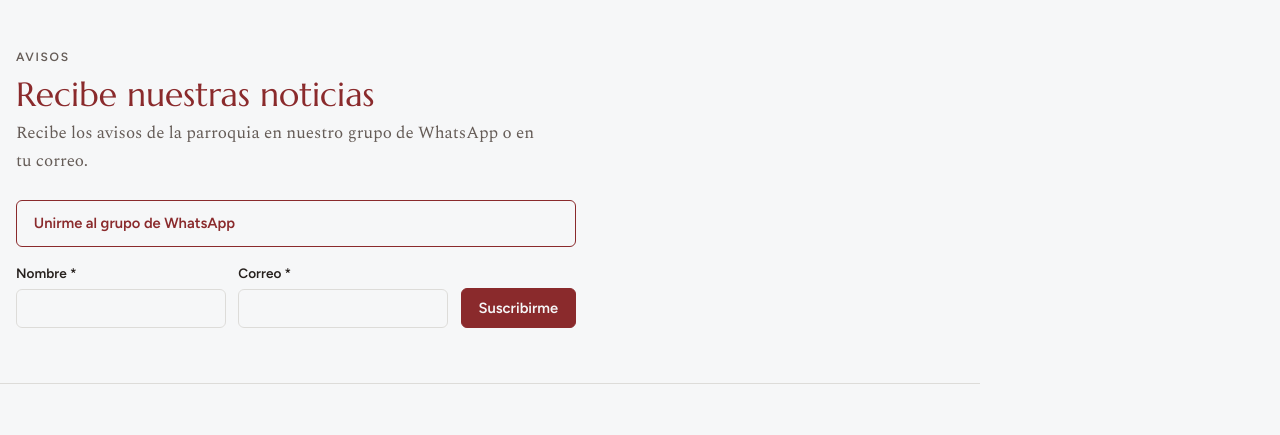
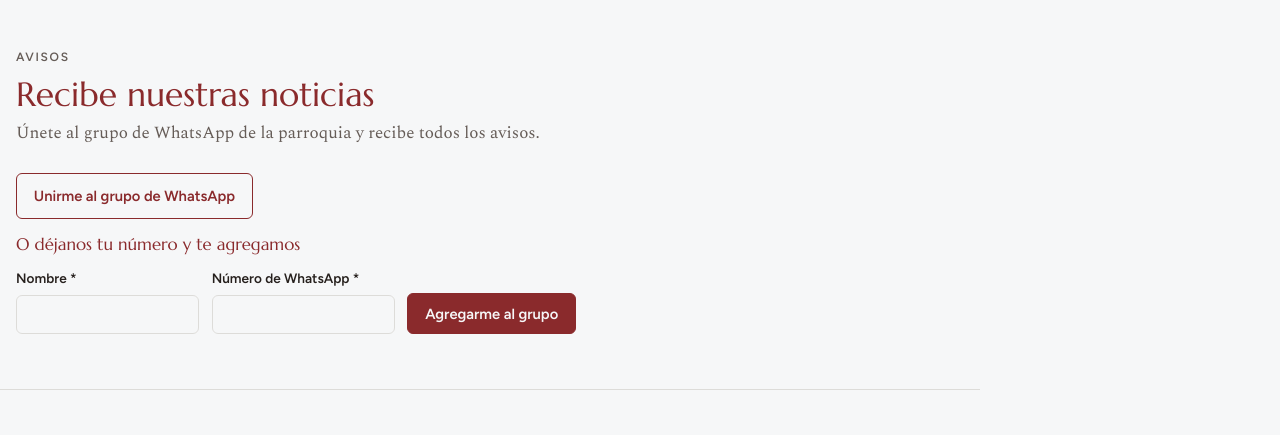
Before and after one commit to parroquiasantateresamelipilla/parroquiasantateresamelipilla.github.io, a plain HTML site: page index.html in a window 1280 px wide. Shown: the part 7500-7935 px from the top of the page. Drawn offline with nearby package versions, Linux system fonts and the light colour scheme; no server answers.

Commit message:
Suscripción solo por WhatsApp (enlace o número)

```diff
--- a/data.json
+++ b/data.json
@@ -216,7 +216,7 @@
     }
   ],
   "suscripcion": {
-    "texto": "Recibe los avisos de la parroquia en nuestro grupo de WhatsApp o en tu correo.",
+    "texto": "Únete al grupo de WhatsApp de la parroquia y recibe todos los avisos.",
     "canal": "https://chat.whatsapp.com/FWnDH3Wr1biDVgGvZqggNQ"
   }
 }
--- a/index.html
+++ b/index.html
@@ -243,7 +243,9 @@ footer .name{font-family:var(--display);font-size:1.05rem;color:var(--ink)}
 .svc b{font-family:var(--display);font-weight:400;font-size:1.12rem}
 .svc span{font-family:var(--ui);font-size:.86rem;color:var(--muted)}
 .susc{display:grid;gap:1rem;max-width:560px}
+.susc > .btn{justify-self:start}
 .susc .pform{grid-template-columns:1fr 1fr auto;align-items:end;padding:0;border:0;background:none}
+.susc .pform h3{grid-column:1/-1;font-size:1.05rem}
 .susc .pform .ok{grid-column:1/-1}
 @media (max-width:640px){.susc .pform{grid-template-columns:1fr}}
 body.modo-pagina main > section,body.modo-pagina .hero,body.modo-pagina .feed-side{display:none!important}
@@ -513,7 +515,7 @@ var DEF={
   {p:'¿Cómo inscribo a mi hijo en catequesis?',r:'Completa el formulario de Inscripción a sacramentos y la secretaría te contactará.'},
   {p:'¿Cómo pido una intención de Misa?',r:'Desde la página Intenciones de Misa o directamente en la oficina parroquial.'}],
  urgencias:{activo:'Sí',texto:'¿Un enfermo grave o un fallecimiento? Llama o escribe de inmediato:',telefono:'+56 9 8216 1720'},
- suscripcion:{canal:'',texto:'Recibe los avisos de la parroquia en tu correo.'}
+ suscripcion:{canal:'',texto:'Únete al grupo de WhatsApp de la parroquia y recibe todos los avisos.'}
 };
 function conDefaults(d){Object.keys(DEF).forEach(function(k){if(d[k]===undefined){d[k]=JSON.parse(JSON.stringify(DEF[k]))}else if(!Array.isArray(DEF[k])&&typeof DEF[k]==='object'){Object.keys(DEF[k]).forEach(function(j){if(d[k][j]===undefined)d[k][j]=DEF[k][j]})}});return d}
 var IC={
@@ -540,7 +542,7 @@ var FORMS={
  oracion:{asunto:'Petición de oración',titulo:'Deja tu petición',boton:'Enviar petición',ok:'Recibimos tu petición. Rezaremos por tu intención.',campos:[['Tu nombre (opcional)','text'],['Teléfono o correo (opcional)','text'],['Tu petición','textarea',1],['¿Es confidencial?','select',1,['No, se puede rezar en comunidad','Sí, solo para el sacerdote']]]},
  inscripciones:{asunto:'Inscripción a sacramento',titulo:'Formulario de inscripción',boton:'Enviar inscripción',ok:'¡Gracias! La secretaría te contactará con los pasos a seguir.',campos:[['Sacramento','select',1,['Bautismo','Primera Comunión','Confirmación','Matrimonio','Unción de los enfermos','Otro']],['Nombre de la persona que recibirá el sacramento','text',1],['Edad o fecha de nacimiento','text'],['Nombre de quien inscribe (si es otra persona)','text'],['Teléfono','tel',1],['Correo','email'],['Comentario','textarea']]},
  comedor:{asunto:'Voluntario Comedor Fraterno',titulo:'Quiero ser voluntario',boton:'Enviar',ok:'¡Gracias por querer ayudar! Te contactaremos pronto.',campos:[['Nombre','text',1],['Teléfono','tel',1],['Correo','email'],['¿Cómo quieres ayudar?','select',1,['Cocinar','Servir','Donar alimentos','Otra forma']],['Días disponibles','text'],['Comentario','textarea']]},
- suscripcion:{asunto:'Suscripción a avisos parroquiales',titulo:'',boton:'Suscribirme',ok:'¡Listo! Te enviaremos los avisos de la parroquia.',campos:[['Nombre','text',1],['Correo','email',1]]}};
+ suscripcion:{asunto:'Agregar al grupo de WhatsApp de la parroquia',titulo:'O déjanos tu número y te agregamos',boton:'Agregarme al grupo',ok:'¡Gracias! Te agregaremos pronto al grupo de WhatsApp.',campos:[['Nombre','text',1],['Número de WhatsApp','tel',1]]}};
 function construirForm(key){var cfg=FORMS[key];var f=el('form','pform');f.noValidate=false;if(cfg.titulo)f.appendChild(el('h3',null,cfg.titulo));
   cfg.campos.forEach(function(c,i){var id='pf-'+key+'-'+i;var w=el('label');w.htmlFor=id;w.appendChild(el('span',null,c[0]+(c[2]?' *':'')));var inp;
     if(c[1]==='textarea')inp=el('textarea');else if(c[1]==='select'){inp=el('select');(c[3]||[]).forEach(function(o){inp.appendChild(el('option',null,o))})}else{inp=el('input');inp.type=c[1]}
```
